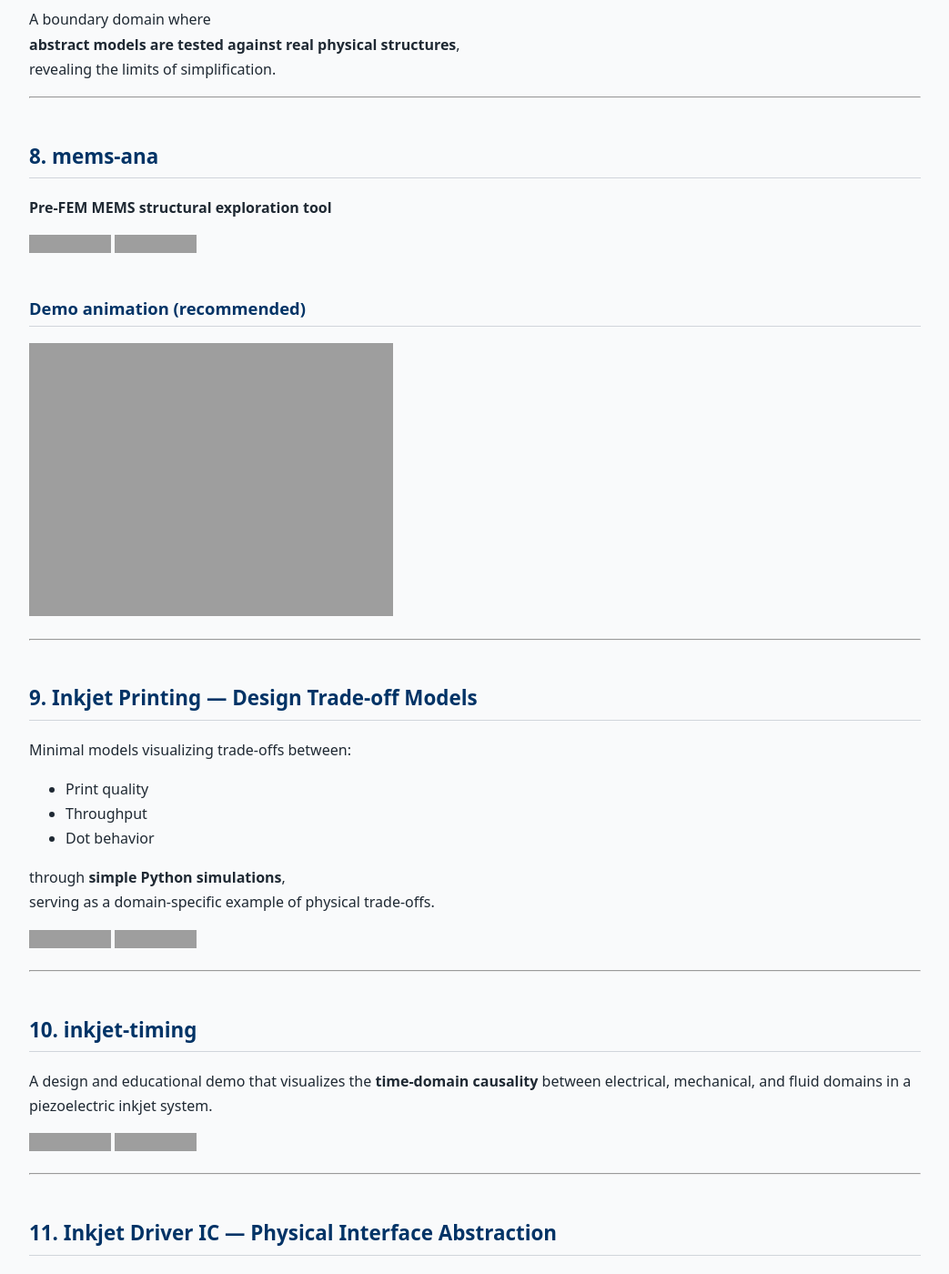
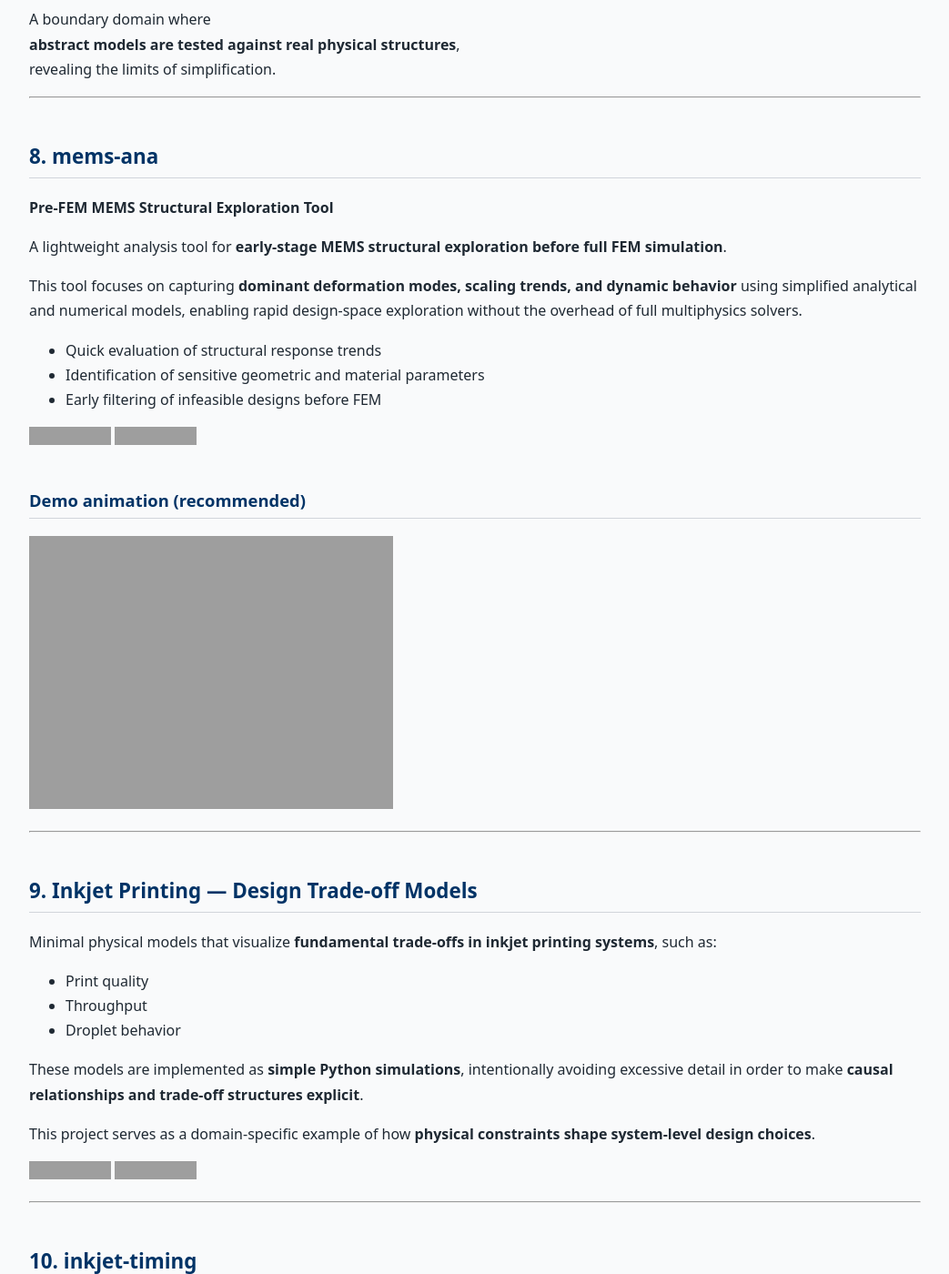
Before and after one commit to Samizo-AITL/Samizo-AITL.github.io, a Jekyll site: the page built from portal/en/index.md, in a window 1280 px wide and 1400 px high, scrolled down 16103 px. Shown: the whole window at 91% size, without its empty margins (118-1161 px from the left). Built offline with Jekyll 4.4.1, drawn with Linux system fonts in a browser that asks for light colours; some of the changed text lies outside the part shown; grey boxes are pictures that could not be loaded.

Commit message:
Update index.md

```diff
--- a/portal/en/index.md
+++ b/portal/en/index.md
@@ -487,7 +487,15 @@ revealing the limits of simplification.
 ---
 
 ## 8. mems-ana
-**Pre-FEM MEMS structural exploration tool**
+**Pre-FEM MEMS Structural Exploration Tool**
+
+A lightweight analysis tool for **early-stage MEMS structural exploration before full FEM simulation**.
+
+This tool focuses on capturing **dominant deformation modes, scaling trends, and dynamic behavior** using simplified analytical and numerical models, enabling rapid design-space exploration without the overhead of full multiphysics solvers.
+
+- Quick evaluation of structural response trends
+- Identification of sensitive geometric and material parameters
+- Early filtering of infeasible designs before FEM
 
 [![Site](https://img.shields.io/badge/View-Site-brightgreen?logo=github)](https://samizo-aitl.github.io/mems-ana/)
 [![Repo](https://img.shields.io/badge/View-Repo-blue?logo=github)](https://github.com/Samizo-AITL/mems-ana)
@@ -499,14 +507,16 @@ revealing the limits of simplification.
 ---
 
 ## 9. Inkjet Printing — Design Trade-off Models
-Minimal models visualizing trade-offs between:
+
+Minimal physical models that visualize **fundamental trade-offs in inkjet printing systems**, such as:
 
 - Print quality
 - Throughput
-- Dot behavior
+- Droplet behavior
 
-through **simple Python simulations**,
-serving as a domain-specific example of physical trade-offs.
+These models are implemented as **simple Python simulations**, intentionally avoiding excessive detail in order to make **causal relationships and trade-off structures explicit**.
+
+This project serves as a domain-specific example of how **physical constraints shape system-level design choices**.
 
 [![Site](https://img.shields.io/badge/View-Site-brightgreen?logo=github)](https://samizo-aitl.github.io/inkjet-dts/)
 [![Repo](https://img.shields.io/badge/View-Repo-blue?logo=github)](https://github.com/Samizo-AITL/inkjet-dts)
@@ -514,8 +524,14 @@ serving as a domain-specific example of physical trade-offs.
 ---
 
 ## 10. inkjet-timing
-A design and educational demo that visualizes the **time-domain causality**
-between electrical, mechanical, and fluid domains in a piezoelectric inkjet system.
+
+A design and educational demo that visualizes **time-domain causality across electrical, mechanical, and fluid domains** in a piezoelectric inkjet system.
+
+By explicitly aligning drive waveforms, structural response, and droplet dynamics along a common time axis, this tool highlights **what happens when — and why** in coupled multiphysics systems.
+
+- Time-resolved causal relationships
+- Clear separation of controllable vs. uncontrollable dynamics
+- Educational insight into waveform-driven inkjet behavior
 
 [![Site](https://img.shields.io/badge/View-Site-brightgreen?logo=github)](https://samizo-aitl.github.io/inkjet-timing/)
 [![Repo](https://img.shields.io/badge/View-Repo-blue?logo=github)](https://github.com/Samizo-AITL/inkjet-timing)
```
